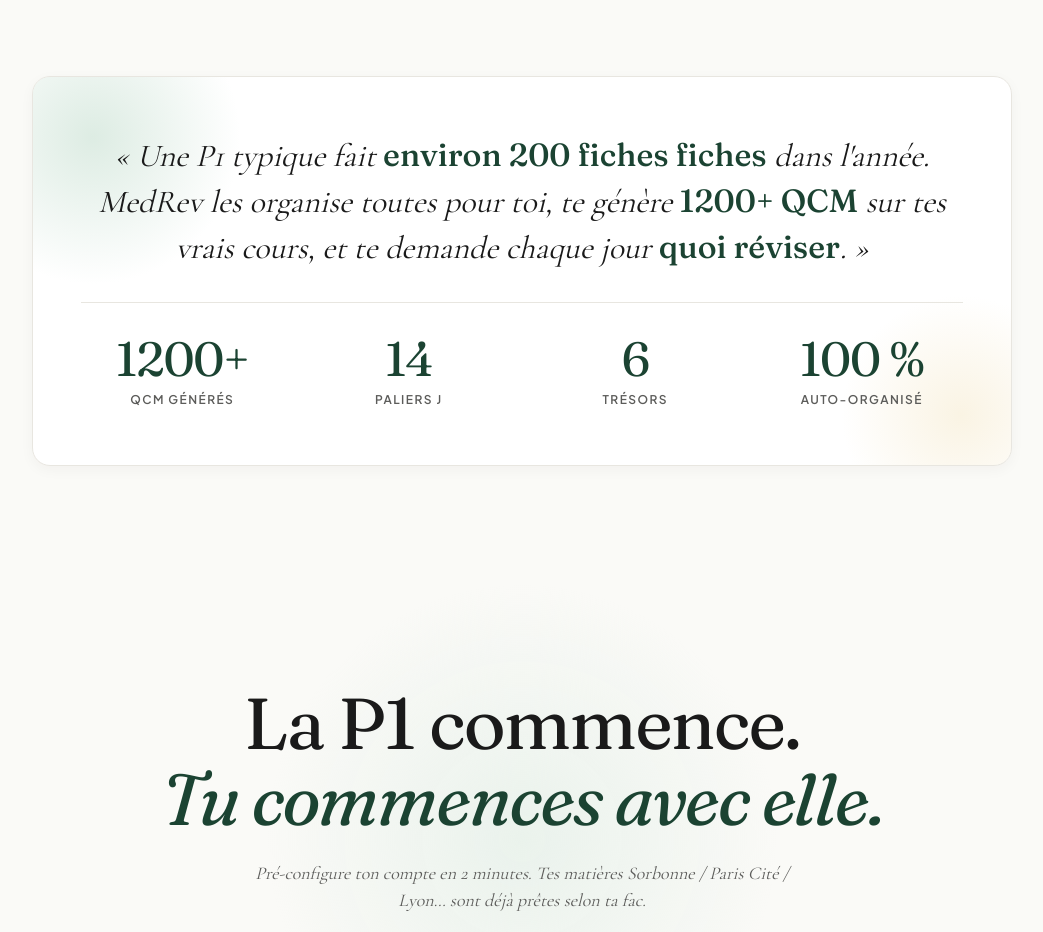
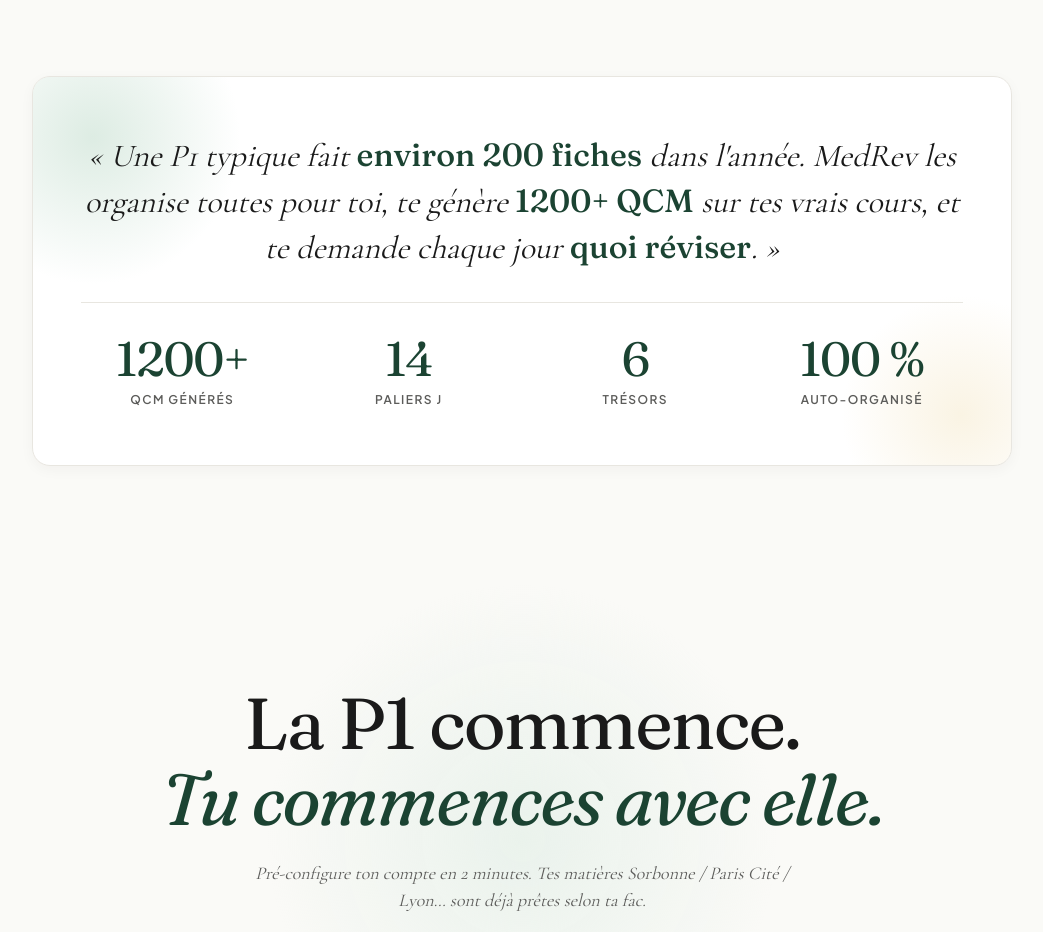
Before and after one commit to Axman1ak/MedRev, a Next.js app: page / in a window 1280 px wide. Shown: the part 3380-4312 px from the top of the page, without its empty margins (118-1161 px from the left). Built offline with nearby package versions, Linux system fonts and the light colour scheme; no server answers.

Commit message:
Update LandingPage.tsx

```diff
--- a/src/components/LandingPage.tsx
+++ b/src/components/LandingPage.tsx
@@ -147,7 +147,7 @@
       <section className="lp-section">
         <div className="lp-proof">
           <p className="lp-proof-quote">
-            « Une P1 typique fait <strong>environ 200 fiches fiches</strong> dans
+            « Une P1 typique fait <strong>environ 200 fiches</strong> dans
             l&apos;année. MedRev les organise toutes pour toi, te génère
             <strong> 1200+ QCM</strong> sur tes vrais cours, et te demande
             chaque jour <strong>quoi réviser</strong>. »
```
